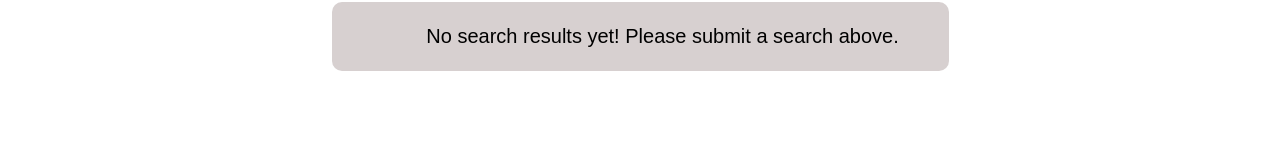
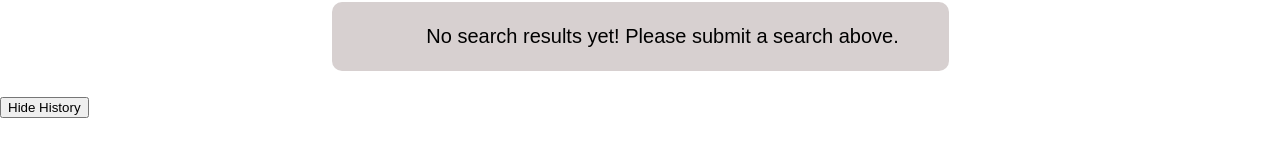
Before and after one commit to MattNMunroe/youtube-clone, a React (Create React App) app: page / in a window 1280 px wide. Shown: the part 348-504 px from the top of the page. Built offline with nearby package versions, Linux system fonts and the light colour scheme.

Commit message:
search history

```diff
--- a/src/App.js
+++ b/src/App.js
@@ -6,7 +6,7 @@ import VideoCards from "./Components/VideoCards";
 import VideoPlayer from "./Components/VideoPlayer";
 import About from "./About";
 import ModalNotFound from "./Components/ModalNotFound";
-// import SearchHistory from "./Components/SearchHistory";
+import SearchHistory from "./Components/SearchHistory";
 
 class App extends React.Component {
   constructor() {
@@ -34,9 +34,6 @@ class App extends React.Component {
   };
 
   render() {
-    console.log(this.state.isPlaying);
-    console.log(this.state.searchHistory);
-
     return (
       <div className="App">
         <NavBar />
@@ -45,9 +42,12 @@ class App extends React.Component {
             path="/"
             element={
               <>
-                {/* <SearchHistory searchHistory={this.state.searchHistory} /> */}
                 <Search handleSearch={this.handleSearch} />
                 <VideoCards thisIsPlaying={this.state.isPlaying} />
+                <SearchHistory
+                  searchHistory={this.state.searchHistory}
+                  handleSearch={this.handleSearch}
+                />
               </>
             }
           />
--- a/src/Components/SearchHistory.js
+++ b/src/Components/SearchHistory.js
@@ -2,17 +2,21 @@ import React from "react";
 import { useState } from "react";
 
 const SearchHistory = (props) => {
-  const [isShowing, setShowing] = useState(false);
+  const [isShowing, setShowing] = useState(true);
 
   return (
     <div className="sidebar">
+      <button onClick={() => setShowing(!isShowing)}>
+        {isShowing ? "Hide History" : "Show History"}
+      </button>
       {isShowing &&
-        props.searchHistory.map((history) => {
-          return <div>{history}</div>;
+        props.searchHistory.map((history, idx) => {
+          return (
+            <div key={idx} onClick={() => props.handleSearch(history)}>
+              {history}
+            </div>
+          );
         })}
-      <button onClick={() => setShowing(!isShowing)}>
-        {isShowing ? "Close History" : "Show History"}
-      </button>
     </div>
   );
 };
```
Also changed, not shown: src/Components/Test.txt (deleted).
